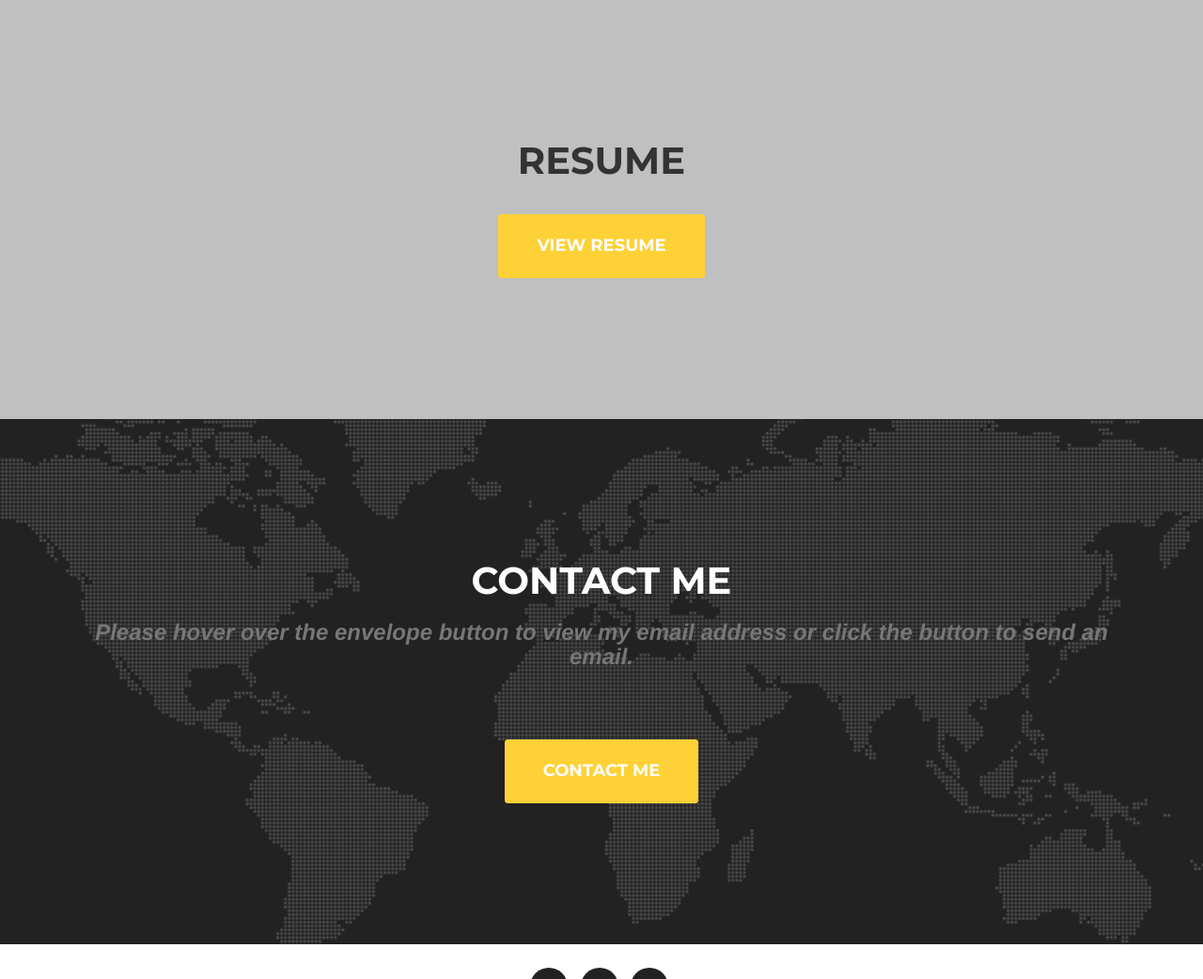
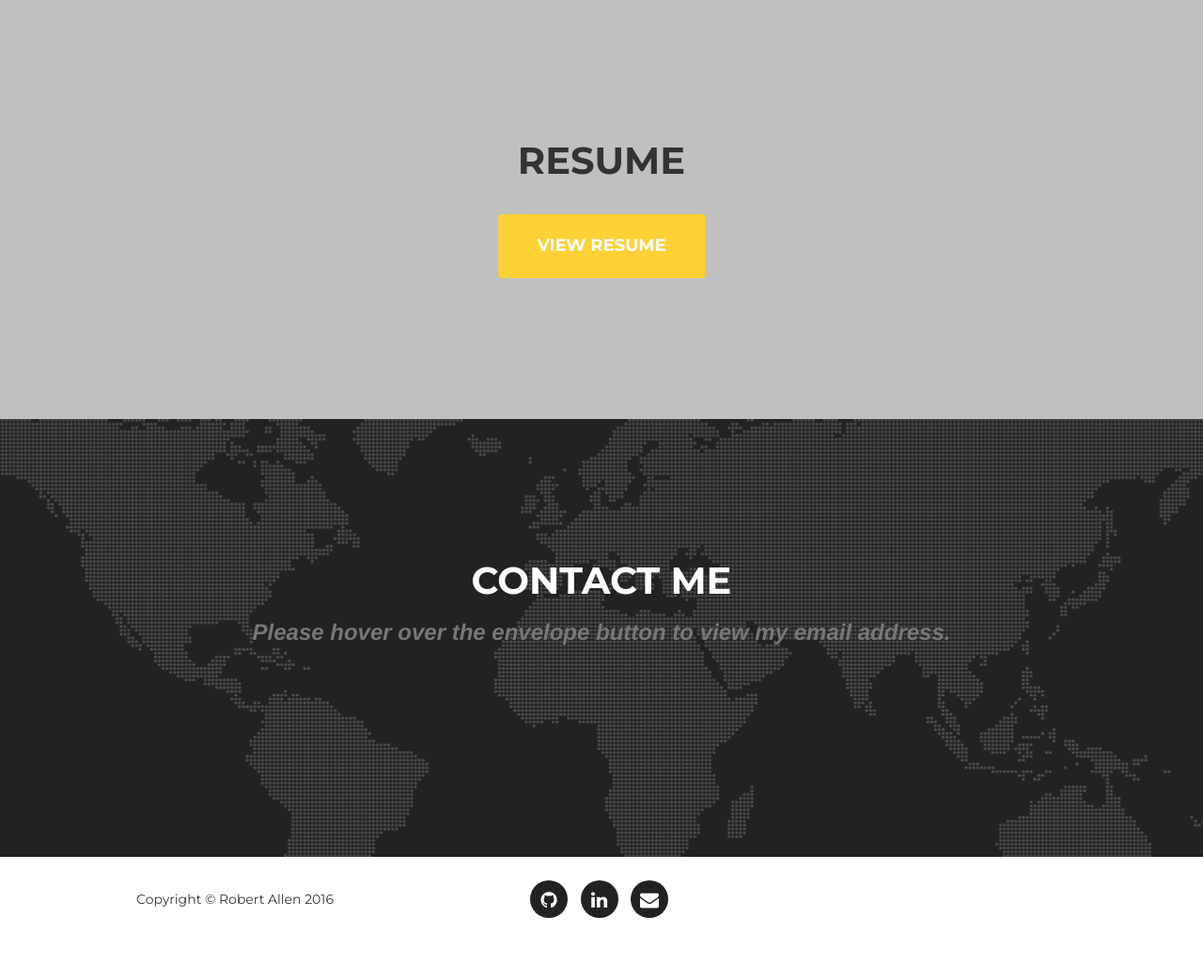
Before and after one commit to rallen0150/portfolio, a Django app: page / in a window 1280 px wide. Shown: the part 3732-4774 px from the top of the page at 94% size. After the commit the page ends 4709 px from the top, so only its background shows below. Run offline with Django 3.2, Linux system fonts and the light colour scheme; some libraries are stand-ins or nearby versions; some web fonts are replaced.

Commit message:
still email problems

```diff
--- a/templates/index.html
+++ b/templates/index.html
@@ -220,7 +220,7 @@
             <div class="row">
                 <div class="col-lg-12 text-center">
                     <h2 class="section-heading">Contact Me</h2>
-                    <h3 class="section-subheading text-muted"><strong>Please hover over the envelope button to view my email address or click the button to send an email.</strong></h3>
+                    <h3 class="section-subheading text-muted"><strong>Please hover over the envelope button to view my email address.</strong></h3>
                 </div>
             </div>
             <div class="row">
@@ -265,9 +265,12 @@
                         </div>
                     </form>
                     {% endcomment %}
+
+                    {% comment %}
                     <div class="col-md-12 text-center">
                       <a href="{% url 'contact_me' %}"><button type="button" class="btn btn-xl">Contact Me</button></a>
                     </div>
+                    {% endcomment %}
                 </div>
             </div>
         </div>
```
